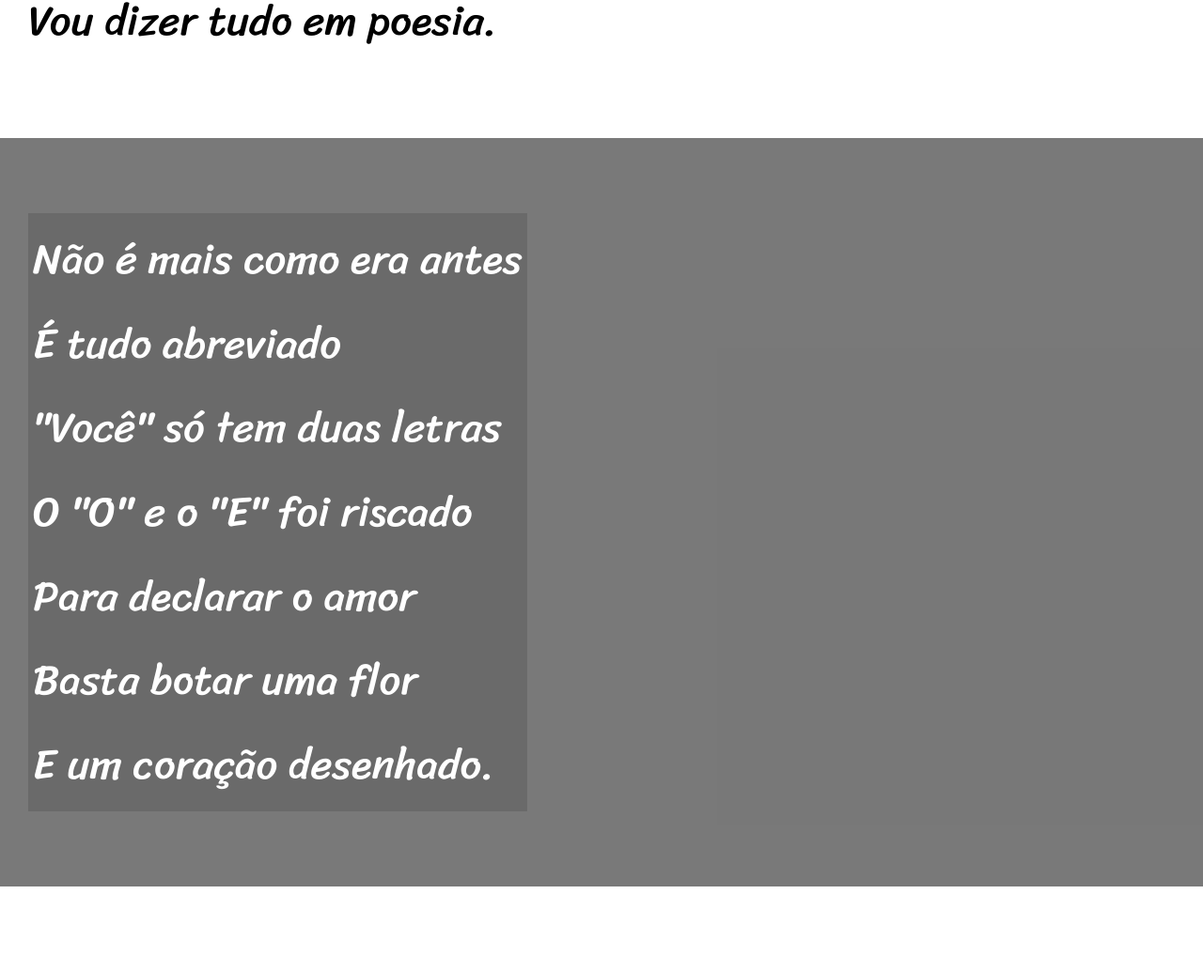
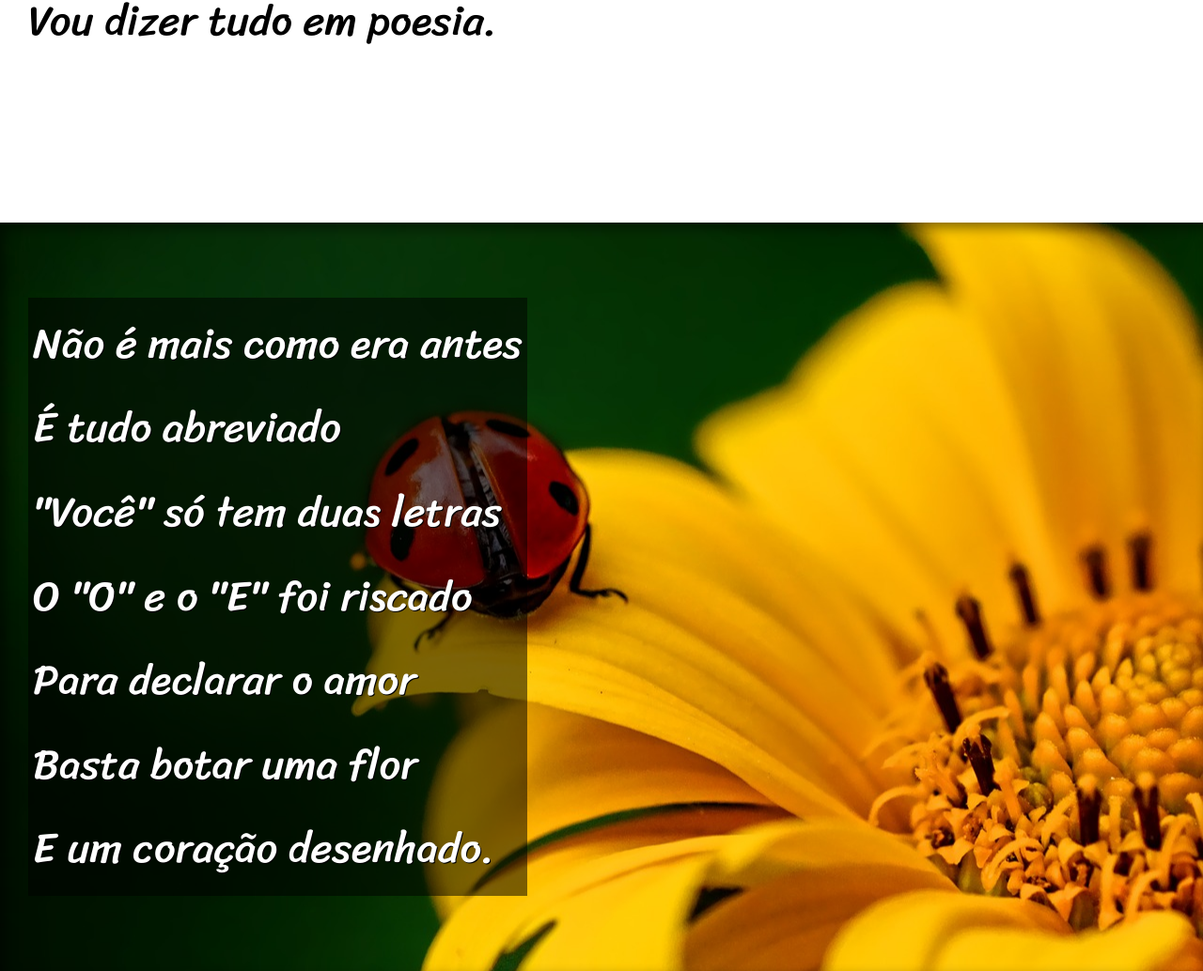
Before and after one commit to santanasoft-development/html-css, a plain HTML site: page desafios/Desafio12/index.html in a window 1280 px wide. Shown: the part 900-1934 px from the top of the page at 94% size. Drawn offline with Linux system fonts and the light colour scheme.

Commit message:
Projeto finalizado Desafio 12

```diff
--- a/desafios/Desafio12/estilo/style.css
+++ b/desafios/Desafio12/estilo/style.css
@@ -59,20 +59,39 @@ section {
     font-size: 3.5vw; /* vw é pra se adaptar a largura da tela */
 }
 
+section > p {
+    padding-bottom: 2em;
+}
+
 section.normal {
     background-color: white;
     color: black;
+    background-size: cover;
 }
 
 section.imagem {
     background-color: rgba(51, 51, 51, 0.411);
     color: white;
+    box-shadow: inset 6px 6px 13px 0px rgba(0, 0, 0, 0.473); /* sombra interna */
+    background-attachment: fixed;
 }
 
 section.imagem > p {
     display: inline-block; /* a caixa se adapta ao tamanho do conteúdo */
     padding: 5px;
-    background-color: rgba(0, 0, 0, 0.123); /* Deixar com uma transparência */
+    background-color: rgba(0, 0, 0, 0.514); /* Deixar com uma transparência */
+    text-shadow: 1px 1px 0px black;
+}
+
+section#img01 {
+    background-image: url('../imagens/background001.jpg');
+    background-position: right center;
+}
+
+section#img02 {
+    background-image: url('../imagens/background002.jpg');
+    background-position: right center;
+
 }
 
 footer {
--- a/desafios/Desafio12/index.html
+++ b/desafios/Desafio12/index.html
@@ -26,7 +26,7 @@
         </p>
     </section>
 
-    <section class="imagem">
+    <section class="imagem" id="img01">
         <p>
             Não é mais como era antes <br>
             É tudo abreviado <br>
@@ -60,7 +60,7 @@
         </p>
     </section>
 
-    <section class="imagem">
+    <section class="imagem" id="img02">
         <p>
             Tenho saudade das cartas <br>
             Escritas com a própria mão <br>
```
